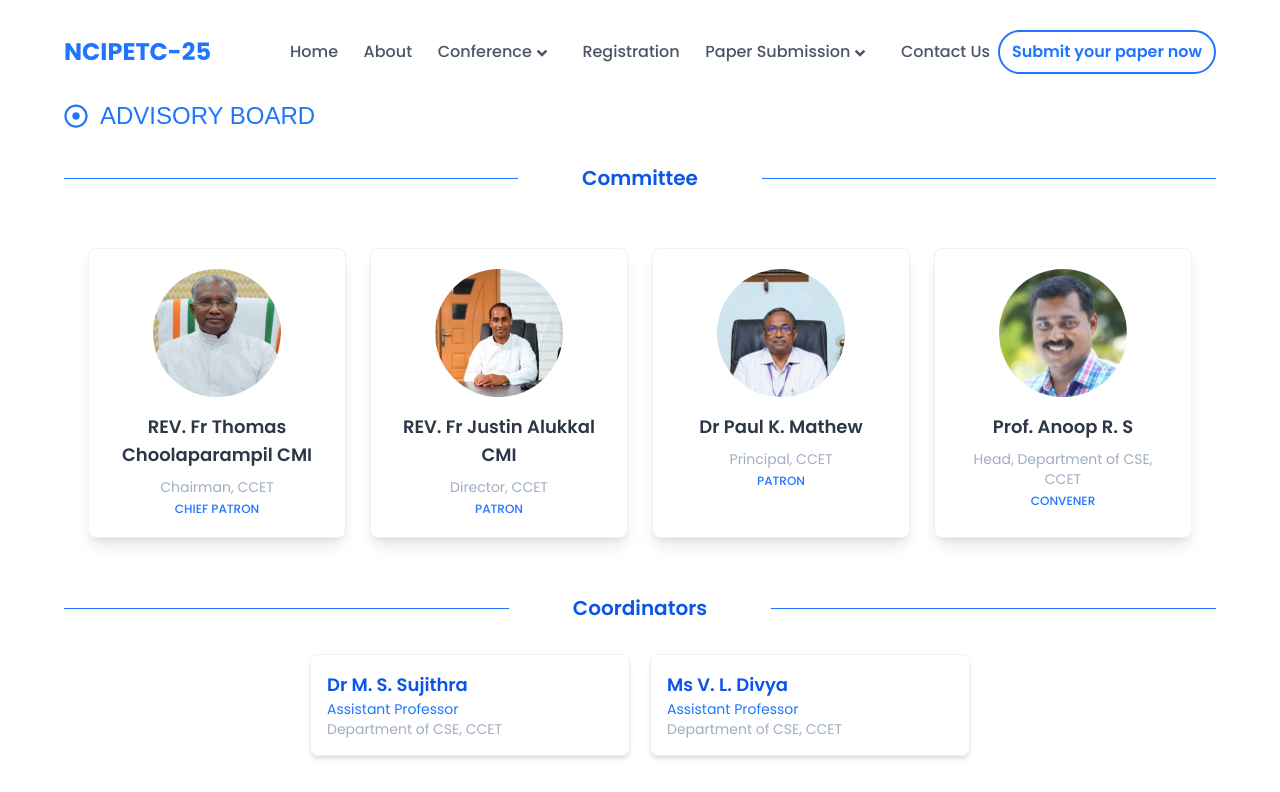
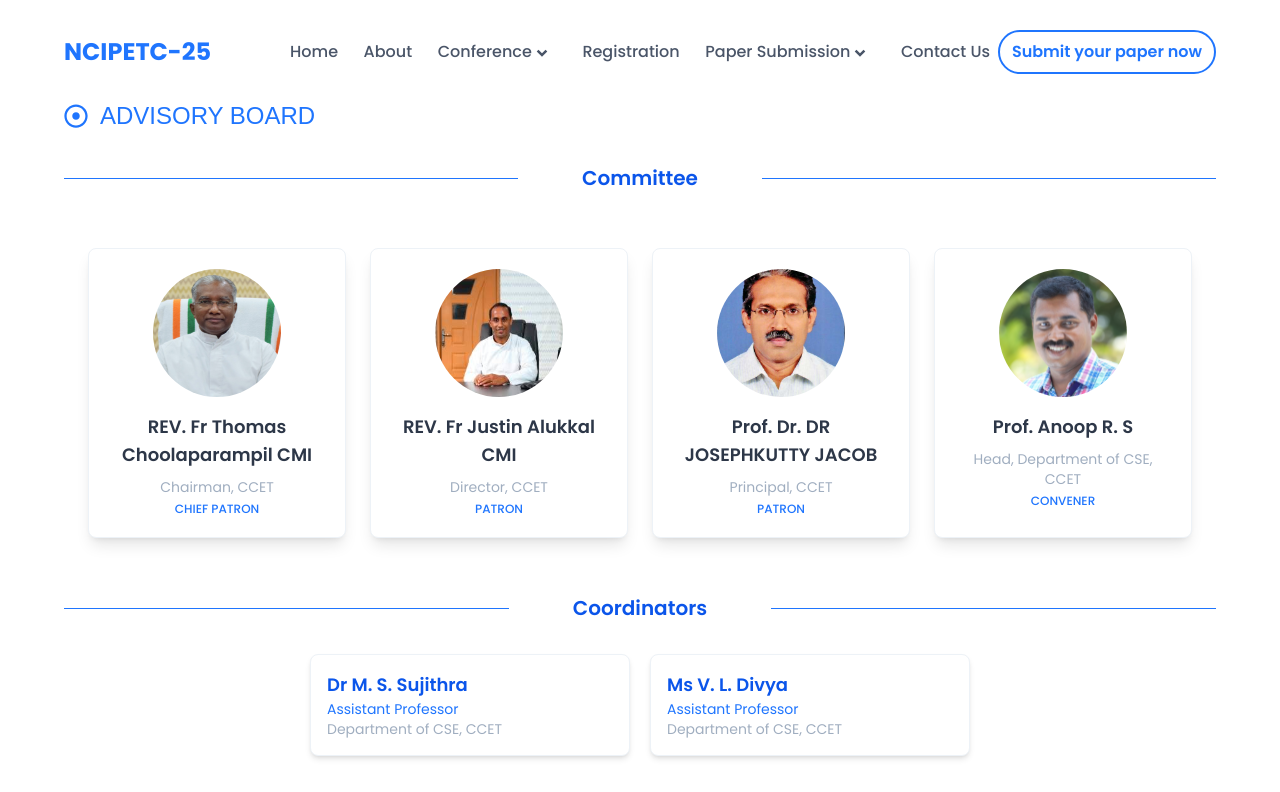
Before and after one commit to AbhishekNSanthosh/ncipetc-25, a Next.js app: page /organizers in a window 1280 px wide. Shown: the top 792 px of the page. Built offline with nearby package versions, Linux system fonts and the light colour scheme; a web font is replaced by a local one.

Commit message:
feat: data added

```diff
--- a/src/widgets/Organizers/components/OrganizersContent.tsx
+++ b/src/widgets/Organizers/components/OrganizersContent.tsx
@@ -4,39 +4,9 @@
 import React from "react";
 
 export default function OrganizersContent() {
-  const committe = [
-    {
-      id: 1,
-      name: "REV. Fr Thomas Choolaparampil CMI",
-      desgn: "Chairman, CCET",
-      img: "/committe/fr_thomas.svg",
-      role: "chief Patron",
-    },
-    {
-      id: 1,
-      name: "REV. Fr Justin Alukkal CMI",
-      desgn: "Director, CCET",
-      img: "/committe/fr_justin.svg",
-      role: "patron",
-    },
-    {
-      id: 2,
-      name: "Dr Paul K. Mathew",
-      desgn: "Principal, CCET",
-      img: "/committe/paul_k_mathew.svg",
-      role: "patron",
-    },
-    {
-      id: 1,
-      name: "Prof. Anoop R. S",
-      desgn: "Head, Department of CSE, CCET",
-      img: "/committe/anoop_rs.svg",
-      role: "convener",
-    },
-  ];
 
   return (
-    <div className="px-[5vw] pt-[100px] min-h-[100vh]">
+    <div className="px-[5vw] pt-[100px] min-h-[100vh] pb-[5vh]">
       <div className="flex flex-col space-y-8">
         <div className="">
           <Titlebar
@@ -54,9 +24,9 @@
           <div className="flex-1 bg-primary-600 w-full h-[1px]"></div>
         </div>
         <div className="grid grid-cols-1 md:grid-cols-2 lg:grid-cols-4 gap-6 p-6">
-          {committe.map((member) => (
+          {committe.map((member,index) => (
             <div
-              key={member.id}
+              key={index}
               className="flex flex-col items-center bg-white border rounded-lg shadow-lg p-5 text-center"
             >
               <div className="w-32 h-32">
@@ -87,9 +57,9 @@
           <div className="flex-1 bg-primary-600 w-full h-[1px]"></div>
         </div>
         <div className="flex items-center justify-center w-full gap-5">
-          {orgCommitte.coordinators.map((advisor) => (
+          {orgCommitte.coordinators.map((advisor,index) => (
             <div
-              key={advisor.id}
+              key={index}
               className="p-4 border rounded-lg shadow-md bg-white w-[20rem]"
             >
               <h3 className="text-lg font-semibold text-primary-700">
@@ -110,9 +80,9 @@
           <div className="flex-1 bg-primary-600 w-full h-[1px]"></div>
         </div>
         <div className="grid grid-cols-1 sm:grid-cols-2 lg:grid-cols-3 gap-8 mt-10">
-          {orgCommitte.members.map((advisor) => (
+          {orgCommitte.members.map((advisor,index) => (
             <div
-              key={advisor.id}
+              key={index}
               className="p-4 border rounded-lg shadow-md bg-white"
             >
               <h3 className="text-lg font-semibold text-primary-700">
```
